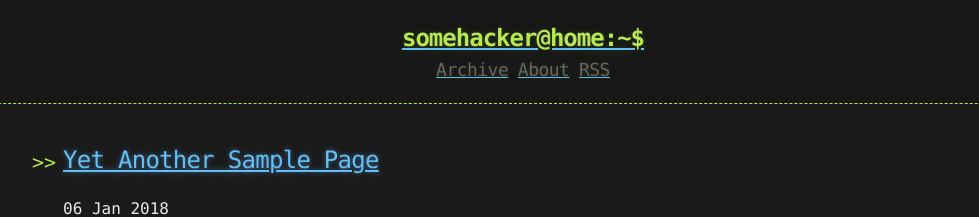
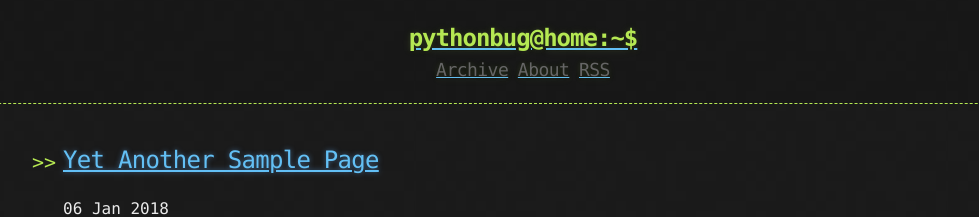
Before and after one commit to pythonbug/pythonbug.github.io, a Jekyll site: the page built from index.html, in a window 1280 px wide. Shown: the top 217 px of the page, without its empty margins (117-1096 px from the left). Built offline with Jekyll 4.4.1, drawn with Linux system fonts in a browser that asks for light colours; the list of posts is cut into pages by our own code.

Commit message:
修改一下网站模板配置

```diff
--- a/_config.yml
+++ b/_config.yml
@@ -1,9 +1,9 @@
-title: Hacker-Blog
-description: "A Jekyll Blog Theme For Hackers"
+title: pythonbug-blog
+description: "自己学习经历分享"
 author:
-  name: "SomeHacker"
-  email: "someone@somewebsite.somedomain"
-  url: "https://ashishchaudhary.in/hacker-blog"
+  name: "pythonbug"
+  email: "xuyang5188@outlook.com"
+  url: "http://www.pythonbug.com"
 
 baseurl: /
 
@@ -28,5 +28,5 @@
   - jekyll-sitemap
 
 # Custom variables
-owner : "SomeHacker"
-year : "2018"
+owner : "pythonbug"
+year : "2019"
```
